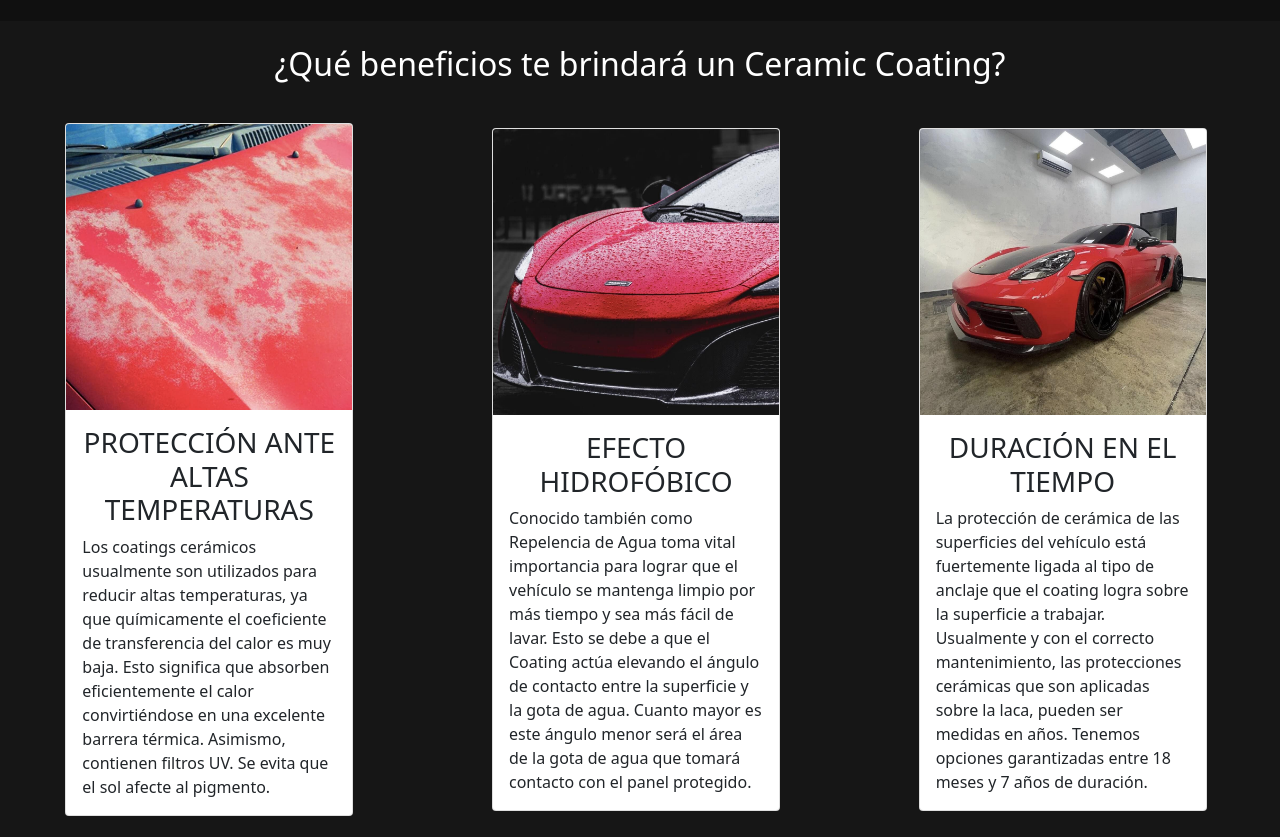
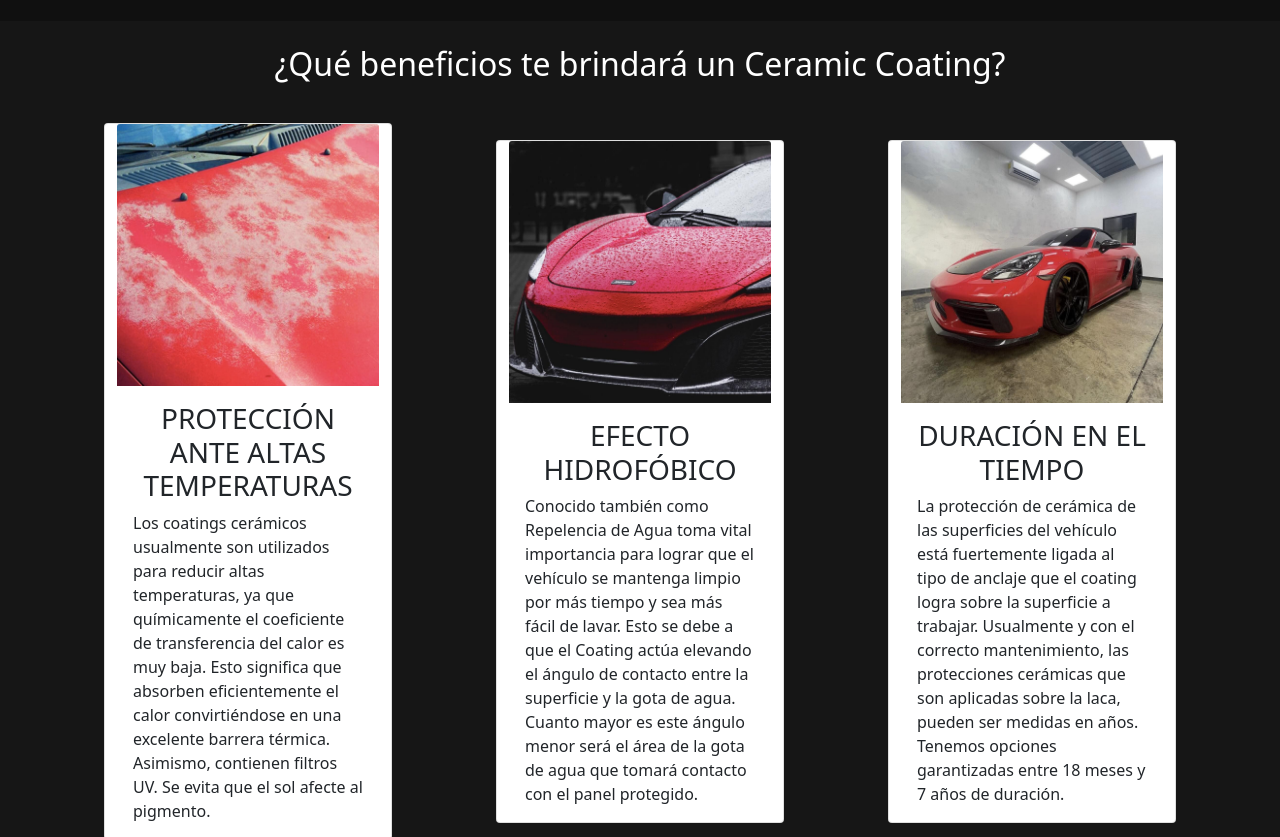
Before and after one commit to jonathanm92/PF-Martinez, a plain HTML site: page index.html in a window 1280 px wide. Shown: the part 970-1807 px from the top of the page. Drawn offline with nearby package versions, Linux system fonts and the light colour scheme.

Commit message:
actualizando cards index

```diff
--- a/index.html
+++ b/index.html
@@ -88,9 +88,8 @@
     </section>
     <section class="container-fluid terceroDatos pt-4 pb-4 ">
         <h2 class="text-center text-white pb-4">¿Qué beneficios te brindará un Ceramic Coating?</h2>
-        <div class="terceraFila row justify-content-center align-items-center">
-            <div class="col-lg-4 col-md-6 col-sm-12 mt-2">
-                <div class="card" style="width: 18rem;">
+        <div class="row justify-content-evenly align-items-center">
+                <div class="card col-lg-4 col-md-6 col-sm-12 mt-2" style="width: 18rem;">
                     <img src="./media/cartaBeneficios1.jpg" class="card-img-top" alt="Carta con informacion de protecciones">
                     <div class="card-body">
                         <h3 class="card-title text-center">PROTECCIÓN ANTE ALTAS TEMPERATURAS</h3>
@@ -99,10 +98,8 @@
                             Esto significa que absorben eficientemente el calor convirtiéndose en una excelente barrera
                             térmica. Asimismo, contienen filtros UV. Se evita que el sol afecte al pigmento.</p>
                     </div>
-                </div>
             </div>
-            <div class="col-lg-4 col-md-6 col-sm-12 mt-2">
-                <div class="card" style="width: 18rem;">
+                <div class="card col-lg-4 col-md-6 col-sm-12 mt-2" style="width: 18rem;">
                     <img src="./media/cartaBeneficios2.jpg" class="card-img-top" alt="Carta con informacion de efectos hidrofobico">
                     <div class="card-body">
                         <h3 class="card-title text-center">EFECTO HIDROFÓBICO</h3>
@@ -111,11 +108,9 @@
                             que el Coating actúa elevando el ángulo de contacto entre la superficie y la gota de agua.
                             Cuanto mayor es este ángulo menor será el área de la gota de agua que tomará contacto con el
                             panel protegido.</p>
-                    </div>
                 </div>
             </div>
-            <div class="col-lg-3 col-md-6 col-sm-12 mt-2">
-                <div class="card" style="width: 18rem;">
+                <div class="card col-lg-4 col-md-6 col-sm-12 mt-2" style="width: 18rem;">
                     <img src="./media/cartaBeneficios3.jpg" class="card-img-top" alt="Carta con informacion de la duracion">
                     <div class="card-body">
                         <h3 class="card-title text-center">DURACIÓN EN EL TIEMPO</h3>
@@ -124,7 +119,6 @@
                             con el correcto mantenimiento, las protecciones cerámicas que son aplicadas sobre la laca,
                             pueden ser medidas en años. Tenemos opciones garantizadas entre 18 meses y 7 años de
                             duración.</p>
-                    </div>
                 </div>
             </div>
         </div>
```
